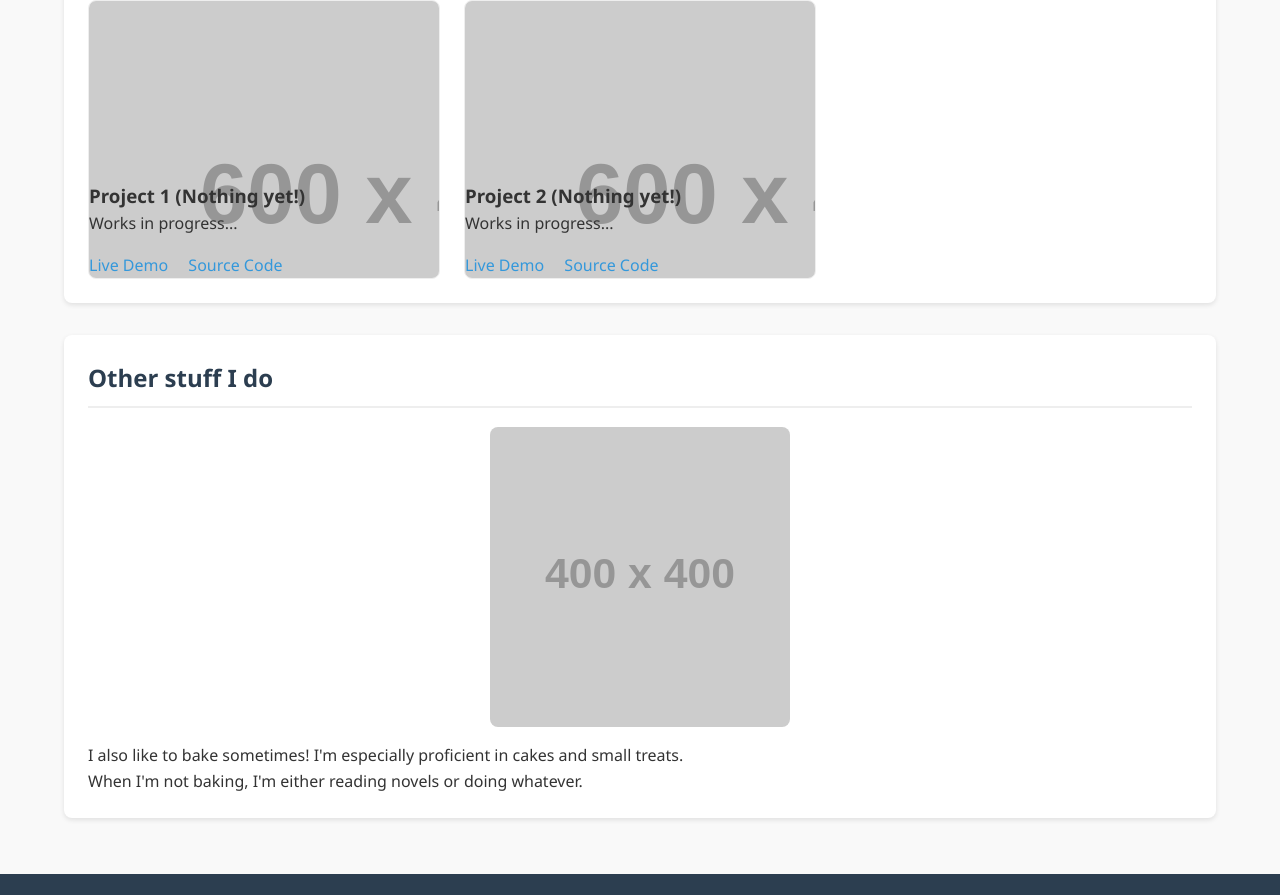
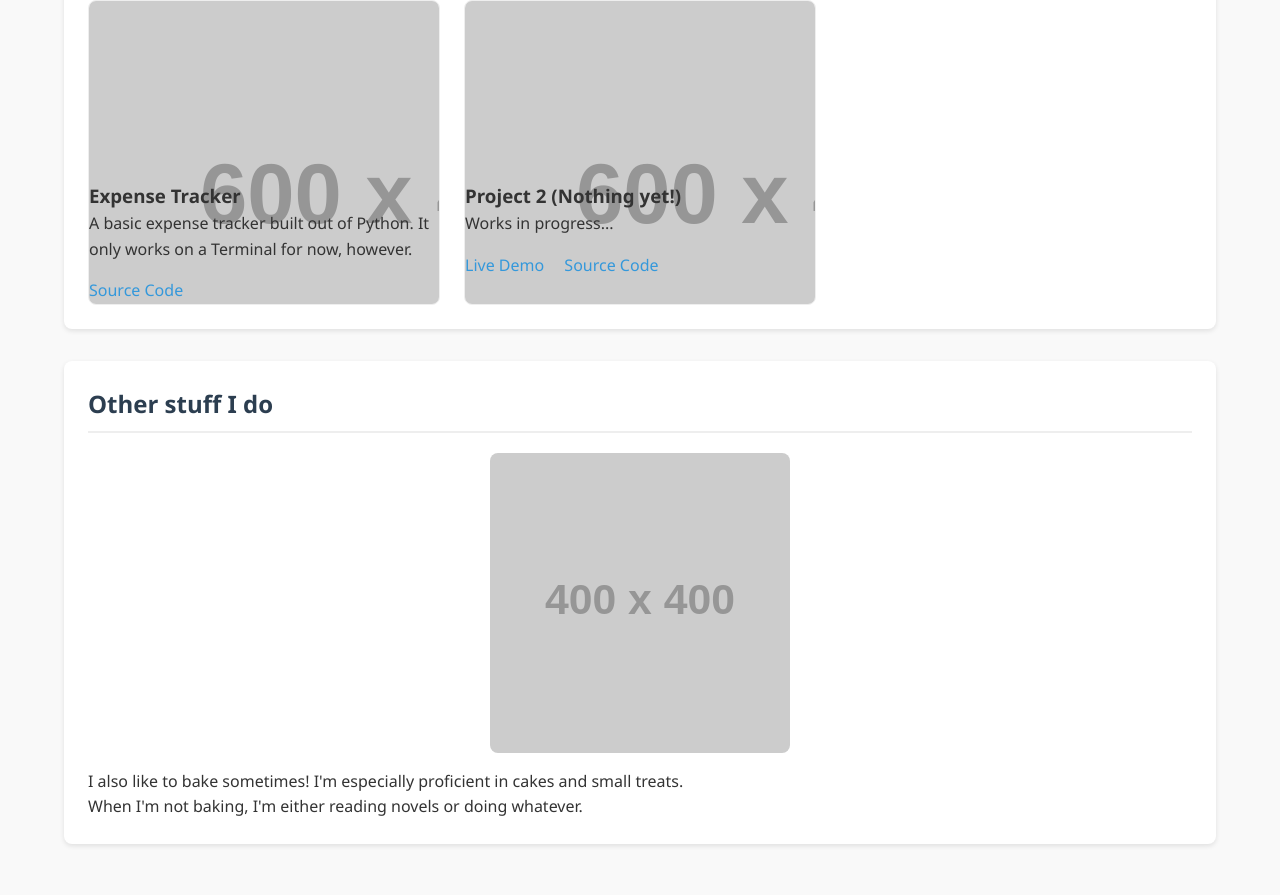
Before and after one commit to DenverChua/DenverChua.github.io, a plain HTML site: page index.html in a window 1280 px wide. Shown: the part 1042-1937 px from the top of the page. Drawn offline with Linux system fonts and the light colour scheme; placeholder pictures from the web are drawn by us.

Commit message:
Added new project with source code link.

```diff
--- a/index.html
+++ b/index.html
@@ -260,11 +260,10 @@
                         <img src="https://via.placeholder.com/600x400" alt="Project 1">
                     </div>
                     <div class="project-info">
-                        <h3>Project 1 (Nothing yet!)</h3>
-                        <p>Works in progress...</p>
+                        <h3>Expense Tracker</h3>
+                        <p>A basic expense tracker built out of Python. It only works on a Terminal for now, however.</p>
                         <div class="project-links">
-                            <a href="#" target="_blank">Live Demo</a>
-                            <a href="#" target="_blank">Source Code</a>
+                            <a href="https://github.com/DenverChua/expense-tracker" target="_blank">Source Code</a>
                         </div>
                     </div>
                 </div>
```
